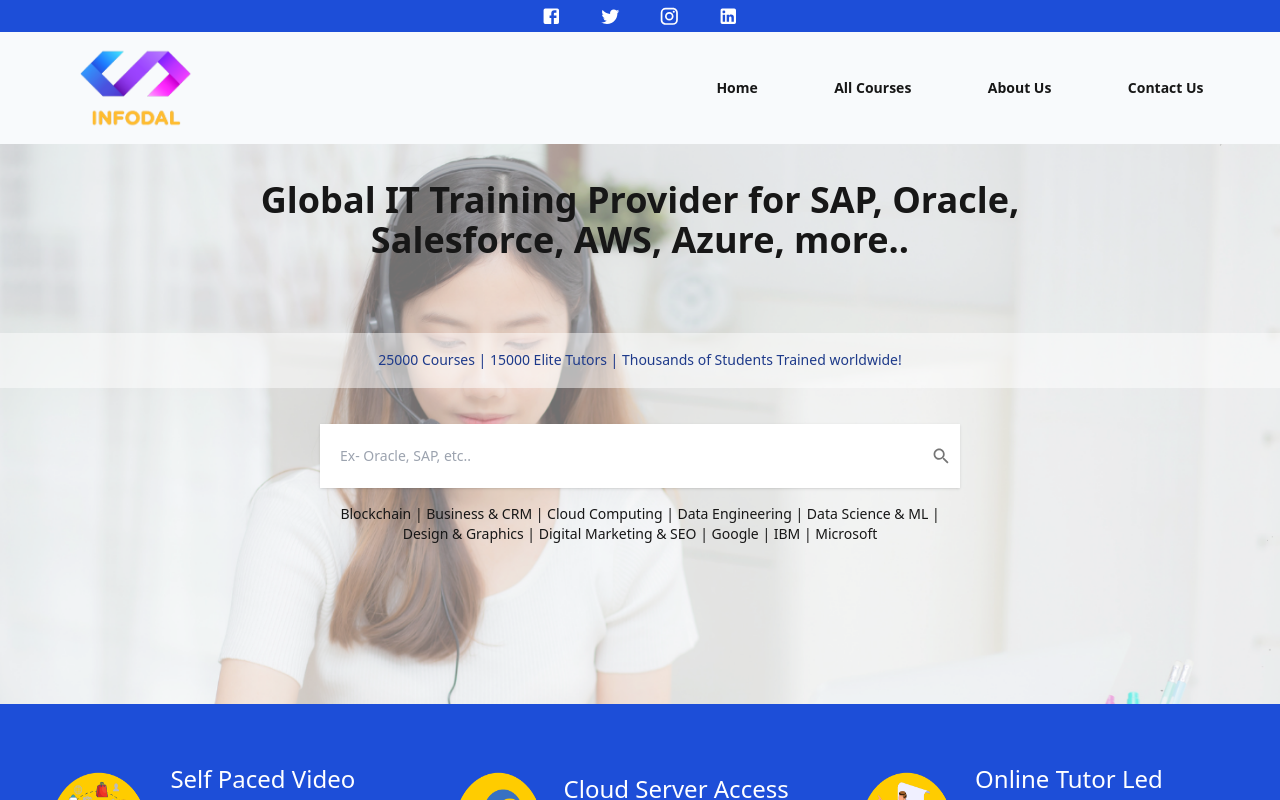
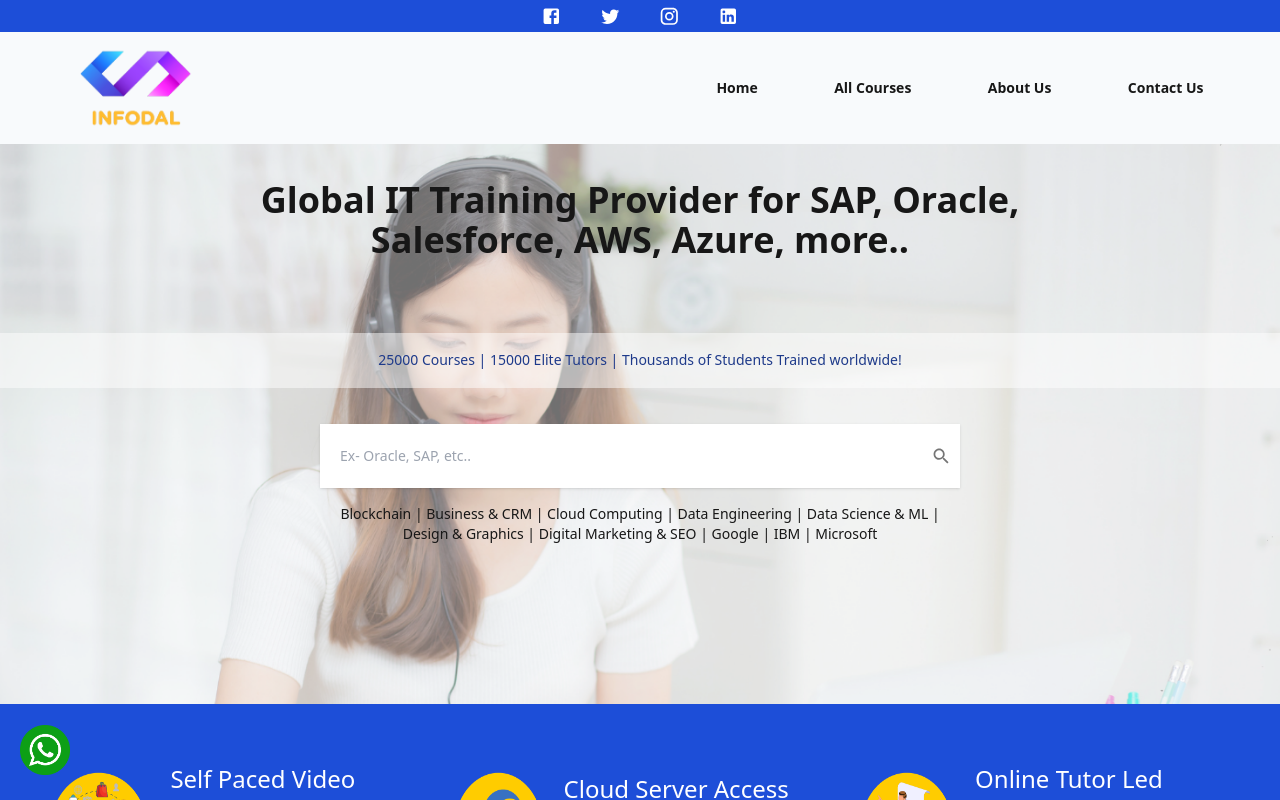
Before and after one commit to Gaurav-2k1/test, a Next.js app: page / in a window 1280 px wide. Shown: the top 800 px of the page. Built offline with nearby package versions, Linux system fonts and the light colour scheme.

Commit message:
WhatsApp Icon Added

```diff
--- a/components/Header/Header.js
+++ b/components/Header/Header.js
@@ -14,6 +14,7 @@ import { useRouter } from "next/router";
 import React, { useState } from "react";
 import { headerPaths } from "../../config/config";
 import { theme } from "../../utils/theme";
+import image from "next/image";
 
 export default function Header() {
   const isDesktop = useMediaQuery(theme.breakpoints.up("sm"));
--- a/pages/index.js
+++ b/pages/index.js
@@ -4,6 +4,7 @@ import LandingScreen from "../components/Body/LandingScreen";
 import PopularCourses from "../components/Body/PopularCourses";
 import WhyUs from "../components/Body/WhyUs";
 import Footer from "../components/Footer/Footer";
+import Image from "next/image";
 
 import Header from "../components/Header/Header";
 import LiveCourse from "../components/LiveCourse";
@@ -28,6 +29,20 @@ export default function Home() {
         <AvailableServers />
         <PopularCourses />
         <WhyUs />
+        <div className="fixed bottom-5 left-5">
+          <a
+            href="https://api.whatsapp.com/send?phone=919302584342&text=Hey%2C%20I%20wanted%20to%20connect%20regarding%20Courses%20on%20Infodal%20Website"
+            target="_blank"
+            rel="noreferrer noopener"
+          >
+            <Image
+              src="/images/logo/whatsapp logo.png"
+              alt="Chat with us over Whatsapp for any assitance"
+              width="50"
+              height="50"
+            />
+          </a>
+        </div>
       </div>
       <footer>
         <Footer />
```
Also changed, not shown: public/images/logo/whatsapp logo.png (added), 1 other file (tests, documents, lock files or other folders).
